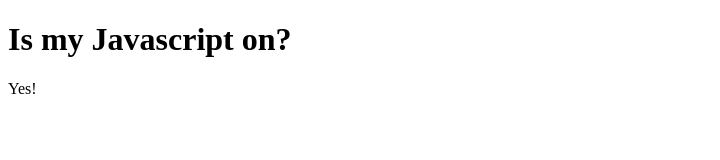
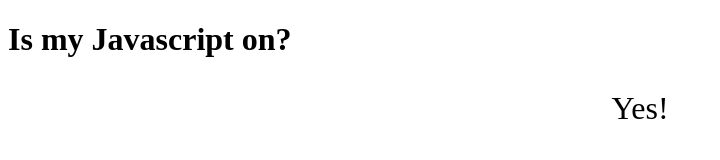
Before and after one commit to jportela/ismyjavascripton, a plain HTML site: page index.html in a window 1280 px wide. Shown: the whole page, without its empty margins (0-720 px from the left). Drawn offline with Linux system fonts and the light colour scheme.

Commit message:
Adding style and updating repository address

```diff
--- a/index.html
+++ b/index.html
@@ -1,8 +1,15 @@
 <!DOCTYPE html>
 <html>
-    <!-- Made for fun by João Portela - http://www.joaoportela.com -->
+    <!-- Made for fun - https://github.com/jportela/ismyjavascripton -->
     <head>
         <title>Is my Javascript on?</title>
+        <meta charset="utf-8" />
+        <style type="text/css">
+            #content {
+                font-size: 2em;
+                text-align: center;
+            }
+        </style>
     </head>
     <body>
         <h1>Is my Javascript on?</h1>
```
